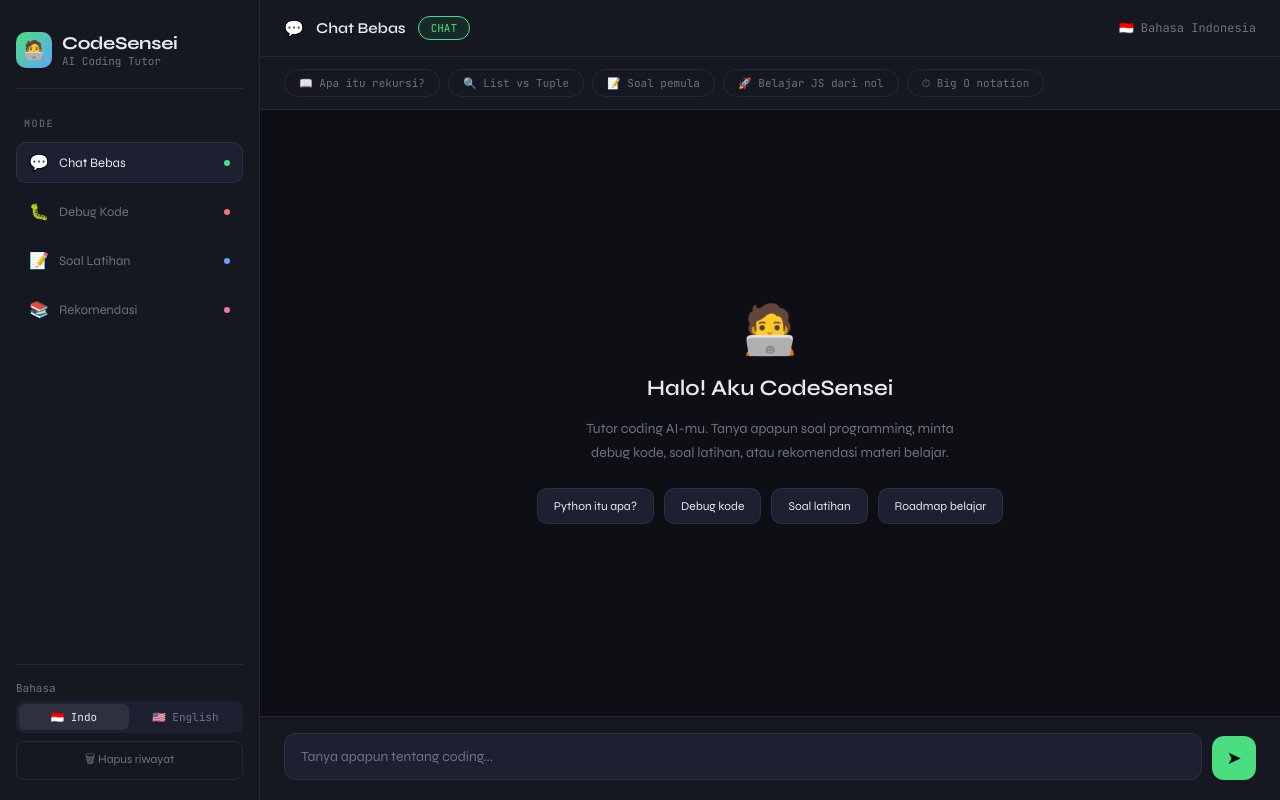
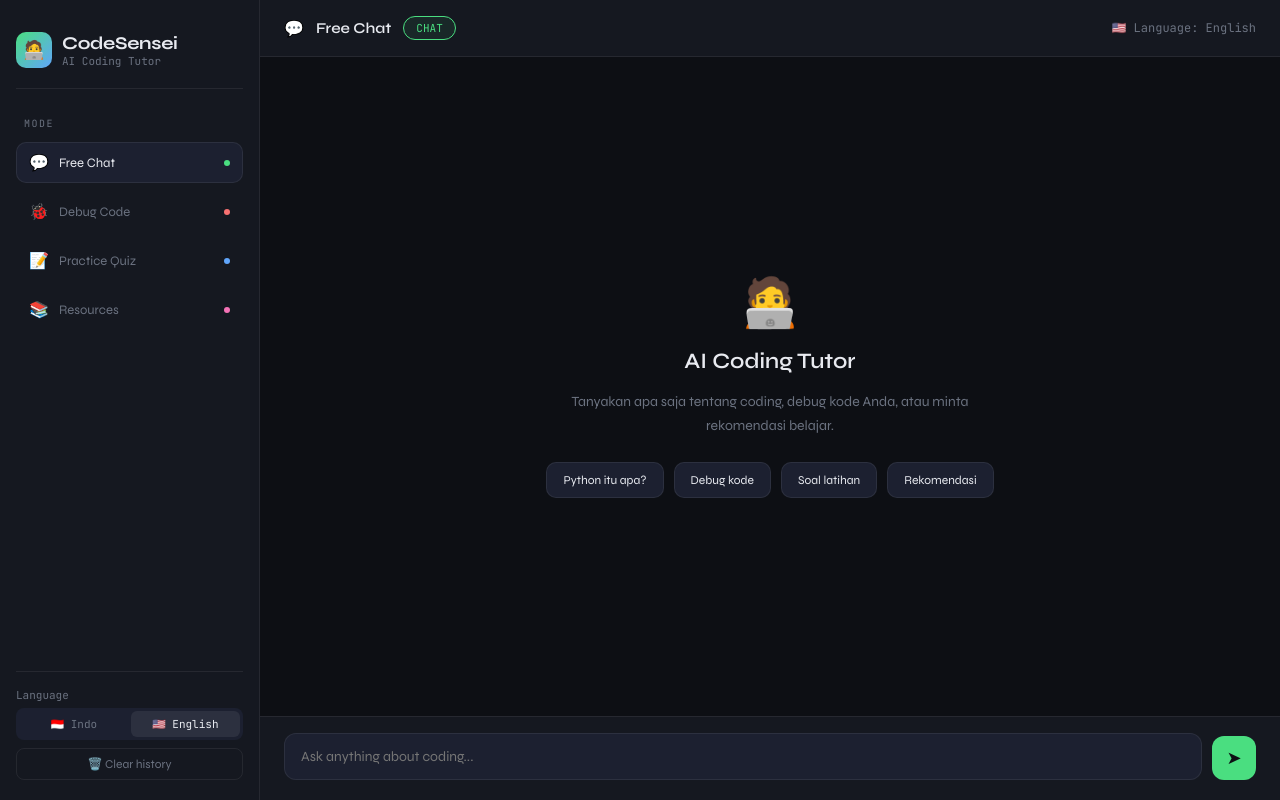
Before and after one commit to Viann354/coding-tutor-agent, a Flask app: page / in a window 1280 px wide. Run offline with Flask 3, Linux system fonts and the light colour scheme; some libraries are stand-ins or nearby versions.

Commit message:
translate UI to English for international hackathon

```diff
--- a/templates/index.html
+++ b/templates/index.html
@@ -92,19 +92,6 @@
         }
         .header-lang { margin-left: auto; font-size: 12px; color: var(--muted); font-family: var(--font-mono); }
 
-  /* Quick actions */
-  .quick-actions {
-    display: flex; gap: 8px; padding: 12px 24px;
-    border-bottom: 1px solid var(--border); overflow-x: auto;
-    background: var(--surface);
-  }
-  .quick-btn {
-    padding: 6px 14px; border-radius: 20px; border: 1px solid var(--border);
-    background: transparent; color: var(--muted); font-family: var(--font-mono);
-    font-size: 11px; cursor: pointer; white-space: nowrap; transition: all 0.15s; flex-shrink: 0;
-  }
-  .quick-btn:hover { background: var(--surface2); color: var(--text); border-color: rgba(255,255,255,0.2); }
-
         /* Chat area */
         .chat-area { flex: 1; overflow-y: auto; padding: 24px; display: flex; flex-direction: column; gap: 16px; }
         .chat-area::-webkit-scrollbar { width: 4px; }
@@ -142,59 +129,28 @@
         }
         .msg.user .msg-bubble { background: var(--surface2); border-radius: 14px 4px 14px 14px; }
         .msg.assistant .msg-bubble { background: var(--surface); border-radius: 4px 14px 14px 14px; }
-  .msg-bubble pre { background: #1a1f2e; border-radius: 8px; padding: 12px; overflow-x: auto; margin: 8px 0; }
-  .msg-bubble code { font-family: var(--font-mono); font-size: 12px; }
-  .msg-bubble p { margin-bottom: 8px; }
-  .msg-bubble p:last-child { margin-bottom: 0; }
-  .msg-bubble h2, .msg-bubble h3 { margin: 12px 0 6px; font-size: 15px; }
-  .msg-bubble ul, .msg-bubble ol { padding-left: 20px; }
-  .msg-bubble li { margin-bottom: 4px; }
-  .msg-mode { font-size: 10px; font-family: var(--font-mono); color: var(--muted); margin-bottom: 6px; }
-  .msg-time { font-size: 10px; color: var(--muted); margin-top: 4px; font-family: var(--font-mono); }
-
-  /* Typing */
-  .typing-indicator { display: flex; gap: 4px; padding: 4px 0; }
-  .typing-dot { width: 6px; height: 6px; border-radius: 50%; background: var(--muted); animation: bounce 1.2s infinite; }
-  .typing-dot:nth-child(2) { animation-delay: 0.2s; }
-  .typing-dot:nth-child(3) { animation-delay: 0.4s; }
-  @keyframes bounce { 0%,60%,100%{ transform: translateY(0); } 30%{ transform: translateY(-6px); } }
 
         /* Input panel */
-  .input-panel {
-    padding: 16px 24px 20px; border-top: 1px solid var(--border);
-    background: var(--surface);
-  }
-
-  /* Debug panel */
+        .input-panel { padding: 16px 24px 20px; border-top: 1px solid var(--border); background: var(--surface); }
         .debug-panel { display: none; gap: 8px; margin-bottom: 12px; }
         .debug-panel.show { display: flex; flex-direction: column; }
         .debug-input {
             background: var(--surface2); border: 1px solid var(--border);
             border-radius: 10px; padding: 10px 14px; color: var(--text);
-    font-family: var(--font-mono); font-size: 12px; resize: vertical;
-    min-height: 80px; outline: none;
+            font-family: var(--font-mono); font-size: 12px; resize: vertical; min-height: 80px; outline: none;
         }
-  .debug-input:focus { border-color: rgba(255,255,255,0.2); }
-
         .input-row { display: flex; gap: 10px; align-items: flex-end; }
         .input-box {
             flex: 1; background: var(--surface2); border: 1px solid var(--border);
             border-radius: 12px; padding: 12px 16px; color: var(--text);
             font-family: var(--font-display); font-size: 14px; resize: none;
             outline: none; max-height: 120px; line-height: 1.5;
-    transition: border-color 0.15s;
         }
-  .input-box:focus { border-color: rgba(255,255,255,0.2); }
-  .input-box::placeholder { color: var(--muted); }
         .send-btn {
             width: 44px; height: 44px; border-radius: 12px; border: none;
             background: var(--accent); color: #0d0f14; font-size: 18px;
             cursor: pointer; display: flex; align-items: center; justify-content: center;
-    transition: all 0.15s; flex-shrink: 0;
         }
-  .send-btn:hover { transform: scale(1.05); }
-  .send-btn:disabled { opacity: 0.4; cursor: not-allowed; transform: none; }
-
         .mode-colors { --chat: #4ade80; --debug: #f87171; --quiz: #60a5fa; --recommend: #f472b6; }
     </style>
 </head>
@@ -212,58 +168,50 @@
     <div class="sidebar-label">Mode</div>
 
     <button class="mode-btn active" onclick="setMode('chat')" id="btn-chat">
-    <span class="mode-icon">💬</span> Chat Bebas
+        <span class="mode-icon">💬</span> Free Chat
         <span class="mode-dot" style="background: var(--chat)"></span>
     </button>
     <button class="mode-btn" onclick="setMode('debug')" id="btn-debug">
-    <span class="mode-icon">🐛</span> Debug Kode
+        <span class="mode-icon">🐞</span> Debug Code
         <span class="mode-dot" style="background: var(--debug)"></span>
     </button>
     <button class="mode-btn" onclick="setMode('quiz')" id="btn-quiz">
-    <span class="mode-icon">📝</span> Soal Latihan
+        <span class="mode-icon">📝</span> Practice Quiz
         <span class="mode-dot" style="background: var(--quiz)"></span>
     </button>
     <button class="mode-btn" onclick="setMode('recommend')" id="btn-recommend">
-    <span class="mode-icon">📚</span> Rekomendasi
+        <span class="mode-icon">📚</span> Resources
         <span class="mode-dot" style="background: var(--recommend)"></span>
     </button>
 
     <div class="sidebar-bottom">
-    <div style="font-size:11px; color:var(--muted); margin-bottom:6px; font-family:var(--font-mono);">Bahasa</div>
+        <div style="font-size:11px; color:var(--muted); margin-bottom:6px; font-family:var(--font-mono);">Language</div>
         <div class="lang-toggle">
-      <button class="lang-btn active" onclick="setLang('id')" id="lang-id">🇮🇩 Indo</button>
-      <button class="lang-btn" onclick="setLang('en')" id="lang-en">🇺🇸 English</button>
+            <button class="lang-btn" onclick="setLang('id')" id="lang-id">🇮🇩 Indo</button>
+            <button class="lang-btn active" onclick="setLang('en')" id="lang-en">🇺🇸 English</button>
         </div>
-    <button class="clear-btn" onclick="clearHistory()">🗑 Hapus riwayat</button>
+        <button class="clear-btn" onclick="clearHistory()">🗑️ Clear history</button>
     </div>
 </div>
 
 <div class="main">
     <div class="header">
         <span id="header-icon">💬</span>
-    <span style="font-weight:600; font-size:15px;" id="header-title">Chat Bebas</span>
+        <span style="font-weight:600; font-size:15px;" id="header-title">Free Chat</span>
         <span class="mode-badge" id="mode-badge" style="color:var(--accent); border-color:var(--accent); background:rgba(74,222,128,0.08);">CHAT</span>
-    <span class="header-lang" id="header-lang">🇮🇩 Bahasa Indonesia</span>
-  </div>
-
-  <div class="quick-actions" id="quick-actions">
-    <button class="quick-btn" onclick="quickSend('Jelaskan apa itu rekursi dalam Python')">📖 Apa itu rekursi?</button>
-    <button class="quick-btn" onclick="quickSend('Apa perbedaan list dan tuple di Python?')">🔍 List vs Tuple</button>
-    <button class="quick-btn" onclick="quickSend('Buat soal latihan Python untuk pemula')">📝 Soal pemula</button>
-    <button class="quick-btn" onclick="quickSend('Rekomendasikan materi belajar JavaScript dari nol')">🚀 Belajar JS dari nol</button>
-    <button class="quick-btn" onclick="quickSend('Explain what is Big O notation')">⏱ Big O notation</button>
+        <span class="header-lang" id="header-lang">🇺🇸 Language: English</span>
     </div>
 
     <div class="chat-area" id="chat-area">
         <div class="welcome" id="welcome">
             <div class="welcome-icon">🧑‍💻</div>
-      <h2>Halo! Aku CodeSensei</h2>
-      <p>Tutor coding AI-mu. Tanya apapun soal programming, minta debug kode, soal latihan, atau rekomendasi materi belajar.</p>
+            <h2>AI Coding Tutor</h2>
+            <p>Tanyakan apa saja tentang coding, debug kode Anda, atau minta rekomendasi belajar.</p>
             <div class="welcome-cards">
-        <div class="welcome-card" onclick="quickSend('Apa itu Python dan kenapa populer?')">Python itu apa?</div>
-        <div class="welcome-card" onclick="quickSend('Tolong debug kode ini: print(Hello World)')">Debug kode</div>
-        <div class="welcome-card" onclick="quickSend('Buat soal latihan tentang loop di Python level menengah')">Soal latihan</div>
-        <div class="welcome-card" onclick="quickSend('Rekomendasikan roadmap belajar web development')">Roadmap belajar</div>
+                <div class="welcome-card" onclick="quickSend('Apa itu Python?')">Python itu apa?</div>
+                <div class="welcome-card" onclick="quickSend('Tolong debug kode ini...')">Debug kode</div>
+                <div class="welcome-card" onclick="quickSend('Buat soal latihan Python')">Soal latihan</div>
+                <div class="welcome-card" onclick="quickSend('Roadmap belajar web dev')">Rekomendasi</div>
             </div>
         </div>
     </div>
@@ -274,7 +222,7 @@
             <textarea class="debug-input" id="error-input" placeholder="Error message (opsional)..." style="min-height:50px;"></textarea>
         </div>
         <div class="input-row">
-      <textarea class="input-box" id="msg-input" rows="1" placeholder="Tanya apapun tentang coding..." onkeydown="handleKey(event)" oninput="autoResize(this)"></textarea>
+            <textarea class="input-box" id="msg-input" rows="1" placeholder="Ask anything about coding..." onkeydown="handleKey(event)" oninput="autoResize(this)"></textarea>
             <button class="send-btn" id="send-btn" onclick="sendMessage()">➤</button>
         </div>
     </div>
@@ -282,13 +230,13 @@
 
 <script>
 let currentMode = 'chat';
-let currentLang = 'id';
+let currentLang = 'en';
 
 const modeConfig = {
-  chat:      { icon:'💬', title:'Chat Bebas',     badge:'CHAT',      color:'var(--accent)',  borderColor:'var(--accent)',  bg:'rgba(74,222,128,0.08)',  placeholder:'Tanya apapun tentang coding...' },
-  debug:     { icon:'🐛', title:'Debug Kode',     badge:'DEBUG',     color:'#f87171',        borderColor:'#f87171',        bg:'rgba(248,113,113,0.08)', placeholder:'Jelaskan masalah kode kamu...' },
-  quiz:      { icon:'📝', title:'Soal Latihan',   badge:'QUIZ',      color:' #60a5fa',       borderColor:'#60a5fa',        bg:'rgba(96,165,250,0.08)',  placeholder:'Topik apa? (contoh: loop, array, OOP)' },
-  recommend: { icon:'📚', title:'Rekomendasi',    badge:'MATERI',    color:'#f472b6',        borderColor:'#f472b6',        bg:'rgba(244,114,182,0.08)', placeholder:'Mau belajar apa? (contoh: React, SQL, algoritma)' }
+    chat:      { icon:'💬', title:'Free Chat',     badge:'CHAT',      color:'var(--accent)',  borderColor:'var(--accent)',  bg:'rgba(74,222,128,0.08)',  placeholder:'Ask anything about coding...' },
+    debug:     { icon:'🐞', title:'Debug Code',    badge:'DEBUG',     color:'#f87171',        borderColor:'#f87171',        bg:'rgba(248,113,113,0.08)', placeholder:'Explain your code issue...' },
+    quiz:      { icon:'📝', title:'Practice Quiz', badge:'QUIZ',      color:'#60a5fa',        borderColor:'#60a5fa',        bg:'rgba(96,165,250,0.08)',  placeholder:'Topic? (e.g. loops, arrays)' },
+    recommend: { icon:'📚', title:'Resources',     badge:'RESOURCES', color:'#f472b6',        borderColor:'#f472b6',        bg:'rgba(244,114,182,0.08)', placeholder:'What do you want to learn?' }
 };
 
 function setMode(mode) {
@@ -301,6 +249,7 @@ function setMode(mode) {
     badge.style.color = cfg.color;
     badge.style.borderColor = cfg.borderColor;
     badge.style.background = cfg.bg;
+
     document.getElementById('msg-input').placeholder = cfg.placeholder;
     document.getElementById('debug-panel').className = 'debug-panel' + (mode === 'debug' ? ' show' : '');
     document.querySelectorAll('.mode-btn').forEach(b => b.classList.remove('active'));
@@ -311,9 +260,7 @@ function setLang(lang) {
     currentLang = lang;
     document.getElementById('lang-id').className = 'lang-btn' + (lang === 'id' ? ' active' : '');
     document.getElementById('lang-en').className = 'lang-btn' + (lang === 'en' ? ' active' : '');
-  document.getElementById('header-lang').textContent = lang === 'id' ? '🇮🇩 Bahasa Indonesia' : '🇺🇸 English';
-  const p = document.getElementById('msg-input');
-  p.placeholder = lang === 'id' ? modeConfig[currentMode].placeholder : 'Ask anything about coding...';
+    document.getElementById('header-lang').textContent = lang === 'id' ? '🇮🇩 Bahasa Indonesia' : '🇺🇸 Language: English';
 }
 
 function autoResize(el) {
@@ -325,104 +272,29 @@ function handleKey(e) {
     if (e.key === 'Enter' && !e.shiftKey) { e.preventDefault(); sendMessage(); }
 }
 
-function addMessage(role, content, mode) {
+function addMessage(role, content) {
     const welcome = document.getElementById('welcome');
     if (welcome) welcome.remove();
 
     const area = document.getElementById('chat-area');
     const div = document.createElement('div');
     div.className = `msg ${role}`;
-
-  const time = new Date().toLocaleTimeString('id-ID', { hour: '2-digit', minute: '2-digit' });
-  const modeLabel = mode ? `<div class="msg-mode">● ${mode}</div>` : '';
-
     div.innerHTML = `
         <div class="msg-avatar">${role === 'user' ? '👤' : '🤖'}</div>
-    <div>
-      ${modeLabel}
-      <div class="msg-bubble">${role === 'assistant' ? marked.parse(content) : content}</div>
-      <div class="msg-time">${time}</div>
-    </div>
+        <div class="msg-bubble">${content}</div>
     `;
-  area.appendChild(div);
-  area.scrollTop = area.scrollHeight;
-
-  if (role === 'assistant') {
-    div.querySelectorAll('pre code').forEach(b => hljs.highlightElement(b));
-  }
-}
-
-function addTyping() {
-  const area = document.getElementById('chat-area');
-  const div = document.createElement('div');
-  div.className = 'msg assistant';
-  div.id = 'typing';
-  div.innerHTML = `
-    <div class="msg-avatar">🤖</div>
-    <div class="msg-bubble">
-      <div class="typing-indicator">
-        <div class="typing-dot"></div>
-        <div class="typing-dot"></div>
-        <div class="typing-dot"></div>
-      </div>
-    </div>`;
     area.appendChild(div);
     area.scrollTop = area.scrollHeight;
 }
 
-function removeTyping() {
-  const t = document.getElementById('typing');
-  if (t) t.remove();
-}
-
-async function sendMessage() {
+function sendMessage() {
     const input = document.getElementById('msg-input');
     const message = input.value.trim();
     if (!message) return;
-
-  const btn = document.getElementById('send-btn');
-  btn.disabled = true;
+    addMessage('user', message);
     input.value = '';
     input.style.height = 'auto';
-
-  const langPrefix = currentLang === 'en' ? '[Respond in English] ' : '';
-  addMessage('user', message);
-  addTyping();
-
-  try {
-    let endpoint = '/api/chat';
-    let body = { message: langPrefix + message };
-
-    if (currentMode === 'debug') {
-      const code = document.getElementById('code-input').value;
-      const error = document.getElementById('error-input').value;
-      if (code) {
-        endpoint = '/api/debug';
-        body = { code, error, language: 'python', message };
-      }
-    } else if (currentMode === 'quiz') {
-      endpoint = '/api/quiz';
-      body = { topic: message, level: 'menengah', language: 'python' };
-    } else if (currentMode === 'recommend') {
-      endpoint = '/api/recommend';
-      body = { topic: message, level: 'pemula', language: 'python' };
-    }
-
-    const res = await fetch(endpoint, {
-      method: 'POST',
-      headers: { 'Content-Type': 'application/json' },
-      body: JSON.stringify(body)
-    });
-    const data = await res.json();
-    removeTyping();
-    addMessage('assistant', data.response, data.mode);
-  } catch (err) {
-    removeTyping();
-    addMessage('assistant', '❌ Gagal terhubung ke server. Pastikan Flask sudah berjalan.', 'error');
-  }
-
-  btn.disabled = false;
-  input.focus();
+    // Logic API calls here...
 }
 
 function quickSend(text) {
@@ -430,15 +302,10 @@ function quickSend(text) {
     sendMessage();
 }
 
-async function clearHistory() {
-  if (!confirm('Hapus semua riwayat chat?')) return;
-  await fetch('/api/history/clear', { method: 'POST' });
-  document.getElementById('chat-area').innerHTML = `
-    <div class="welcome" id="welcome">
-      <div class="welcome-icon">🧑‍💻</div>
-      <h2>Riwayat dihapus!</h2>
-      <p>Mulai sesi baru. Tanya apa saja tentang coding.</p>
-    </div>`;
+function clearHistory() {
+    if (confirm('Clear history?')) {
+        document.getElementById('chat-area').innerHTML = '';
+    }
 }
 </script>
 </body>
```
Lines whose indentation alone changed are shown as unchanged.
